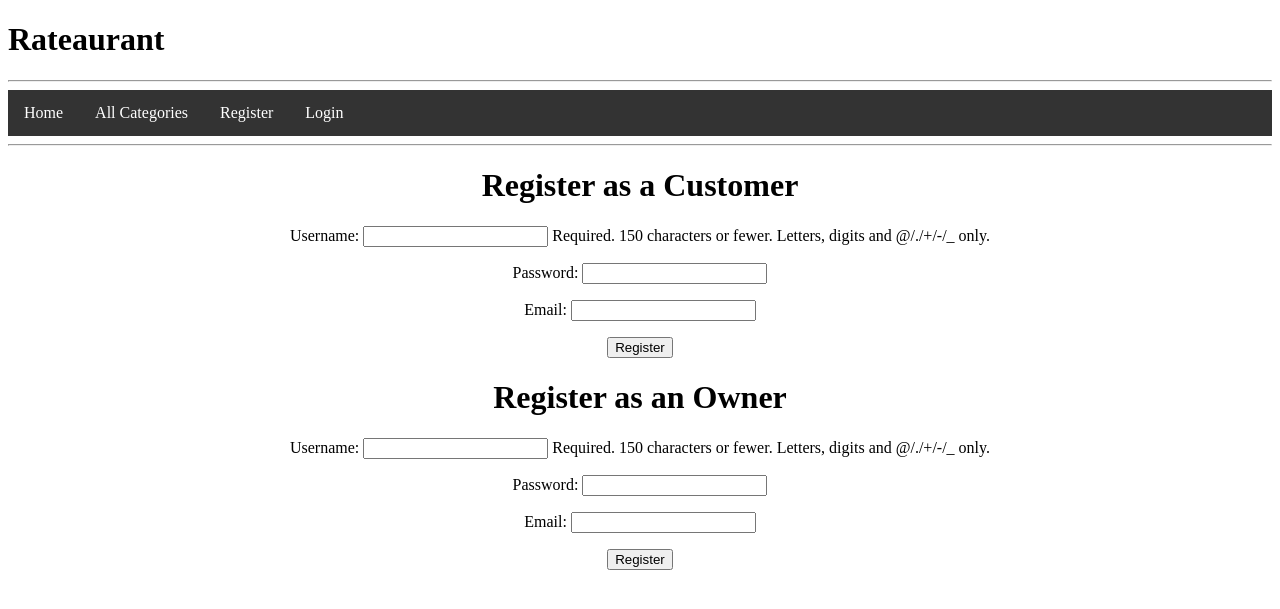
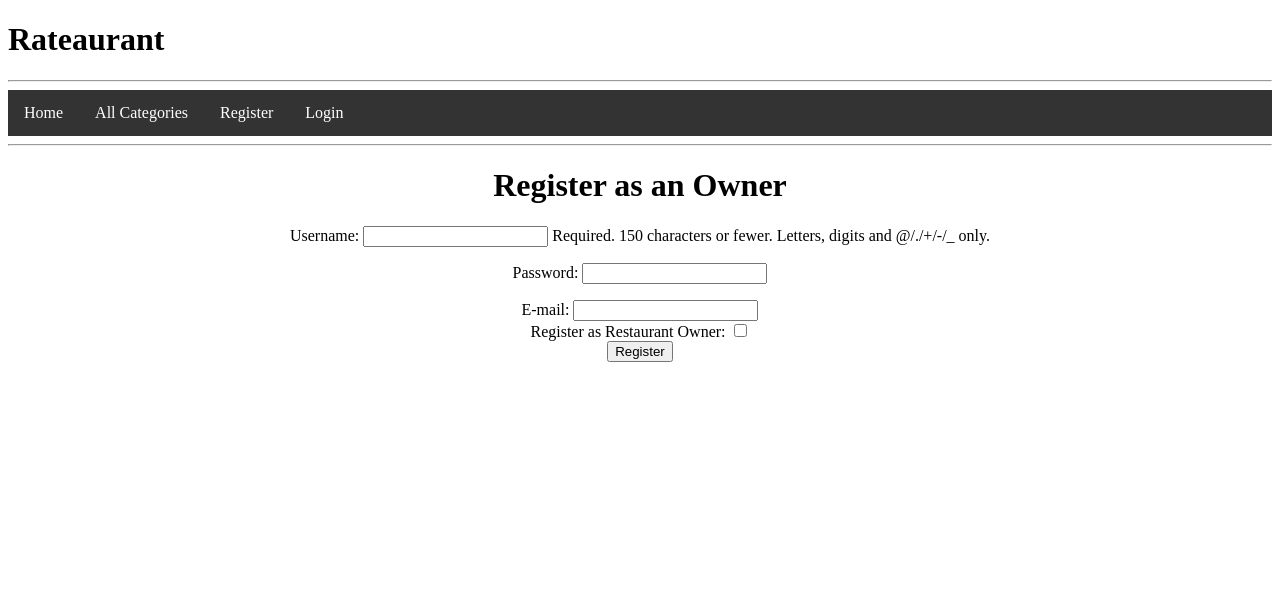
Before and after one commit to AidenSmith04/Rateaurant, a Django app: page /project/register/ in a window 1280 px wide. Shown: the top 609 px of the page. Run offline with Django 3.2, Linux system fonts and the light colour scheme.

Commit message:
errouness commit, cant add owner to ownership

```diff
--- a/project/forms.py
+++ b/project/forms.py
@@ -1,5 +1,5 @@
 from django import forms
-from project.models import Customer, Owner, Restaurant
+from project.models import Customer, Owner, Restaurant, Ownership
 from django.contrib.auth.models import User
 
 Categories = {
@@ -47,3 +47,10 @@ class OwnerForm(forms.ModelForm):
     class Meta:
         model = Owner
         fields = ('email',)
+
+
+class OwnershipForm(forms.ModelForm):
+
+    class Meta:
+        model = Ownership
+        fields = ('owner_ID', 'restaurant_ID')
--- a/project/views.py
+++ b/project/views.py
@@ -5,7 +5,7 @@ from django.contrib.auth import authenticate, login, logout
 from django.contrib.auth.decorators import login_required
 from django.http import HttpResponse
 from project.models import Restaurant, Owner
-from project.forms import CustomerForm, OwnerForm, RestaurantForm, UserForm, Categories
+from project.forms import CustomerForm, OwnerForm, RestaurantForm, UserForm, Categories, OwnershipForm
 from Populate_Rateaurant import generateID
 
 
@@ -48,28 +48,32 @@ def register(request):
     registered = False
 
     if request.method == 'POST':
+        as_owner = request.POST.get('as_owner')
+        email = request.POST.get('email')
         user_form = UserForm(request.POST)
         customer_form = CustomerForm(request.POST)
         owner_form = OwnerForm(request.POST)
 
-        if user_form.is_valid() and (customer_form.is_valid() or owner_form.is_valid()):
+        if user_form.is_valid() and customer_form.is_valid() and owner_form.is_valid():
             user = user_form.save(commit=False)
             user.set_password(user.password)
             user.save()
             login(request, user)
-
-            if customer_form.is_valid():
+            if as_owner:
+                owner = owner_form.save(commit=False)
+                owner.owner_ID = generateID()
+                owner.email = email
+                owner.user = user
+                owner.save()
+                print('MWAHAHAHA')
+            else:
                 customer = customer_form.save(commit=False)
                 customer.customer_ID = generateID()
+                customer.email = email
                 customer.user = user
                 customer.save()
-                registered = True
-            elif owner_form.is_valid():
-                owner = owner_form.save(commit=False)
-                owner.owner_ID = generateID()
-                owner.user = user
-                owner.save()
-                registered = True
+                print('uwu')
+            registered = True
         if not registered:
             print(user_form.errors, customer_form.errors, owner_form.errors)
     else:
@@ -79,8 +83,6 @@ def register(request):
 
     context = {
         'user_form': user_form,
-        'customer_form': customer_form,
-        'owner_form': owner_form,
         'registered': registered
     }
 
@@ -110,13 +112,22 @@ def login_user(request):
 def add_a_restaurant(request):
     if request.method == 'POST':
         restaurant_form = RestaurantForm(request.POST)
+        ownership_form = OwnershipForm(request.POST)
 
-        if restaurant_form.is_valid():
+        if restaurant_form.is_valid() and ownership_form.is_valid():
+            restaurant_id = generateID()
+            print(Owner.objects.get(user=request.user).owner_ID)
+            ownership = ownership_form.save(commit=False)
+            ownership.restaurant_ID = restaurant_id
+            ownership.owner_ID = Owner.objects.get(user=request.user).owner_ID
+            ownership.save()
+
             restaurant = restaurant_form.save(commit=False)
-            restaurant.restaurant_ID = generateID()
-            restaurant.owner_ID = Owner.objects.get(user=request.user).owner_ID
+            restaurant.restaurant_ID = restaurant_id
             restaurant.save()
             return redirect(reverse('Rateaurant:home'))
+        else:
+            print(restaurant_form.errors, ownership_form.errors)
     else:
         restaurant_form = RestaurantForm()
 
--- a/templates/Rateaurant/Base.html
+++ b/templates/Rateaurant/Base.html
@@ -24,6 +24,7 @@
 			{% if user.is_authenticated %}
 				<li><a href="{% url 'Rateaurant:addarestaurant' %}">Add a Restaurant</a></li>
 				<li><a href="{% url 'Rateaurant:logout' %}">Logout</a></li>
+				<li><a href="">Welcome, {{ user }}</a></li></li>
 			{% else %}
 				<li><a href="{% url 'Rateaurant:register' %}">Register</a></li>
 				<li><a href="{% url 'Rateaurant:login' %}">Login</a></li>
--- a/templates/Rateaurant/Register.html
+++ b/templates/Rateaurant/Register.html
@@ -2,7 +2,7 @@
 {% extends 'Rateaurant/base.html' %}
 {% load staticfiles %}
 
-<head>
+<head xmlns="http://www.w3.org/1999/html">
 	<link rel="stylesheet" href="Style.css"/>
 </head>
 
@@ -14,28 +14,14 @@
 	{% if registered %}
 		Rango says: <strong>thank you for registering!</strong>
 	{% else %}
-
-		<div id="form">
-		  <h1>Register as a Customer</h1>
-		  <form id="viewer_form" method="post" action="{% url 'Rateaurant:register' %}" enctype="multipart/form-data">
-
-			{% csrf_token %}
-			{{ user_form.as_p }}
-			{{ customer_form.as_p }}
-
-			<input type="submit" name="submit" value="Register" />
-		  </form>
-		</div>
-
 		<div id="form">
 		  <h1>Register as an Owner</h1>
 		  <form id="Owner_form" method="post" action="{% url 'Rateaurant:register' %}" enctype="multipart/form-data">
+			{% csrf_token %}
+			{{ user_form.as_p }}
 
-			{% csrf_token %}
-
-			{{ user_form.as_p }}
-			{{ owner_form.as_p }}
-
+			E-mail: <input type="email" name="email" value='' /></br>
+			Register as Restaurant Owner: <input type="checkbox" name="as_owner" value="Register as Restaurant Owner" /></br>
 			<input type="submit" name="submit" value="Register" />
 		  </form>
 		</div>
```
